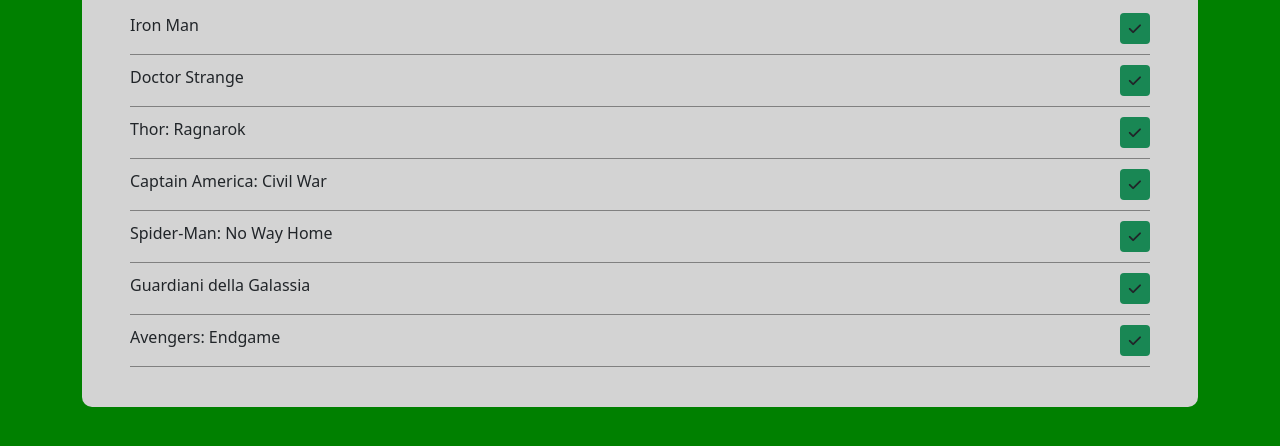
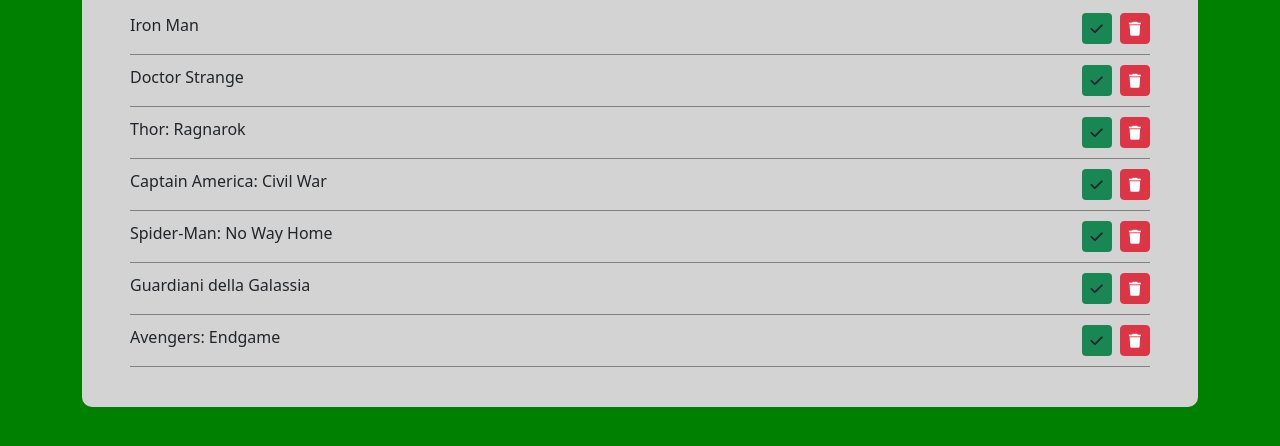
Before and after one commit to Giovannidubaldo/vue-todolist, a plain HTML site: page index.html in a window 1280 px wide. Shown: the part 202-648 px from the top of the page. Drawn offline with nearby package versions, Linux system fonts and the light colour scheme.

Commit message:
Added Milestone 1

```diff
--- a/index.html
+++ b/index.html
@@ -33,16 +33,30 @@
                 <div class="row">
                     <div class="col-12">
                         <div class="list-page p-4">
+
+                            <!-- Titolo della lista -->
                             <h1 class="text-center">Marvel</h1>
                             <ul class="list-unstyled px-4">
+
+                                <!-- Ciclo l'array di oggetti per stampare la lista -->
                                 <li v-for="(film, index) in todo_list" :key="index" :class="film.done == true ? 'text-decoration-line-through text-danger' : ''">
                                     <div class="d-flex justify-content-between">
                                         <span>{{film.text}}</span>
-                                        <button class="btn btn-sm" :class="film.done == true ? 'bg-danger' : 'bg-success'" @click="film.done = !film.done">
-                                            <i :class="film.done == true ? 'fas fa-times' : 'fas fa-check'"></i>
-                                        </button>
+
+                                        <div class="buttons">
+                                            <!-- Bottone che sottolinea i film già visti -->
+                                            <button class="btn btn-sm" :class="film.done == true ? 'bg-danger' : 'bg-success'" @click="film.done = !film.done">
+                                                <i :class="film.done == true ? 'fas fa-times' : 'fas fa-check'"></i>
+                                            </button>
+                                            <button class="btn btn-sm btn-danger ms-2" @click="removeFilm(index)">
+                                                <i class="fas fa-trash"></i>
+                                            </button>
+                                        </div>
+
+
                                     </div>
                                 </li>
+
                             </ul>
                         </div>
                     </div>
--- a/js/script.js
+++ b/js/script.js
@@ -37,6 +37,8 @@ createApp({
         }
     },
     methods: {
-
+        removeFilm(index){
+            this.todo_list.splice(index,1)
+        }
     },
 }).mount('#app')
```
